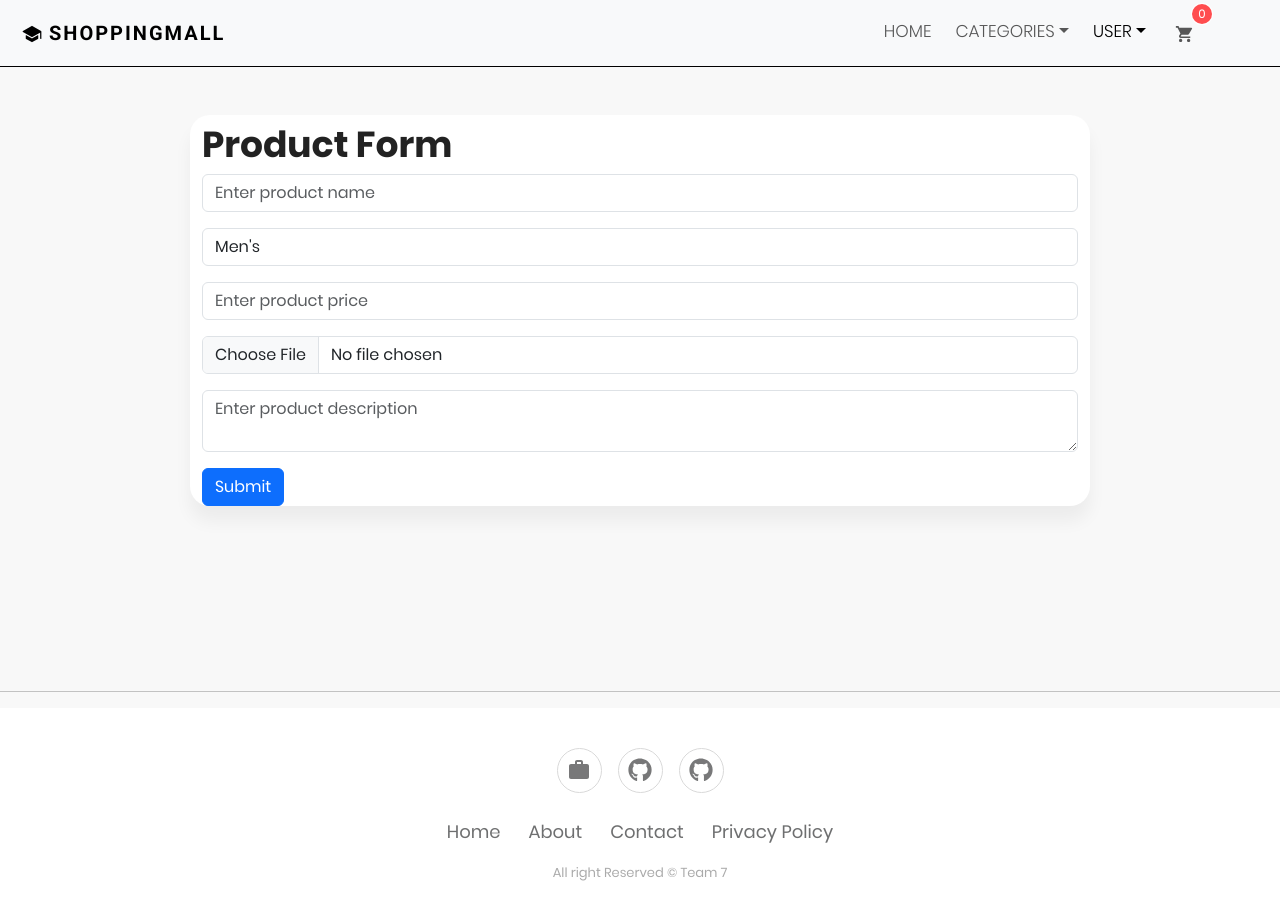
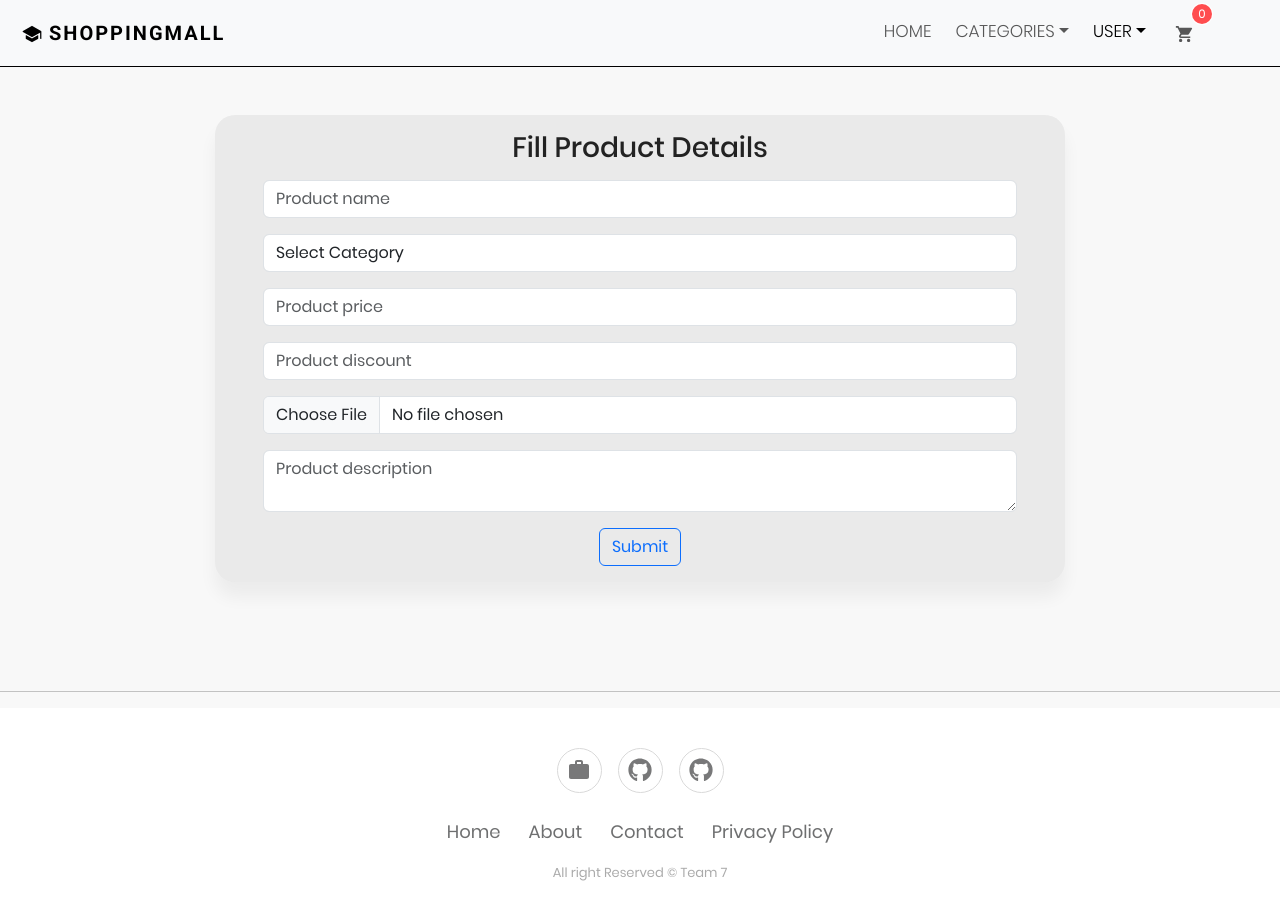
Before and after one commit to Abhi-More/ShoppingMall_front-end, a React (Vite) app in the folder shoppingmall-frontend/: page /addproduct in a window 1280 px wide. Shown: the top 920 px of the page. Built offline with nearby package versions, Linux system fonts and the light colour scheme; a web font is replaced by a local one.

Commit message:
card css fixed , distcount added ,model updated, add product flow complete

```diff
--- a/shoppingmall-frontend/src/Pages/AddProduct.jsx
+++ b/shoppingmall-frontend/src/Pages/AddProduct.jsx
@@ -1,58 +1,109 @@
 import Layout from "../Layout/Layout";
-import React, { useState } from 'react';
+import React, { useState } from "react";
+import axios from "axios";
+import toast from "react-hot-toast";
 
 const AddProduct = () => {
   const [productData, setProductData] = useState({
-    productName: '',
-    category: ['mens','womens','electronics','accessories'],
-    price: '',
-    image: '',
-    description: '',
+    name: "",
+    category: "",
+    price: "",
+    description: "",
+    image: null,
+    discount: ""
   });
 
   const handleInputChange = (e) => {
-    const { name, value } = e.target;
+    const { name, value, type } = e.target;
+
+    if (type === "file") {
+      setProductData({
+        ...productData,
+        [name]: e.target.files[0],
+      });
+    } else {
       setProductData({
         ...productData,
         [name]: value,
       });
+    }
   };
 
-  const handleSubmit = (e) => {
-    e.preventDefault();
-    console.log('Product details saved Successfully!', productData);
+  const handleSubmit = async () => {
+    console.log("Product details saved Successfully!", productData);
+
+    if (
+      (productData.name === "") |
+      (productData.price === "") |
+      (productData.image === null) |
+      (productData.description === "") |
+      (productData.discount === "")
+    )
+    {
+      toast.error("Please fill all fields");
+    }
+    else if (productData.category === "")
+    {
+      toast.error("Please Select Category");
+    }
+    else {
+      const formData = new FormData();
+      formData.append("name", productData.name);
+      formData.append("category", productData.category);
+      formData.append("price", productData.price);
+      formData.append("image", productData.image);
+      formData.append("description", productData.description);
+      formData.append("discount", productData.discount);
+      const response = await axios
+        .post("http://localhost:8080/product/addproduct", formData, {
+          headers: {
+            "Content-Type": "multipart/form-data",
+          },
+        })
+        .then((res) => {
+          if (res.status === 200) toast.success("Product Added");
+        })
+        .catch((err) => {
+          toast.error("Error in adding product");
+        });
+    }
   };
 
   return (
     <Layout>
-    <div className="container mt-5">
-      <form onSubmit={handleSubmit}>
-        <h2>Product Form</h2>
+      <div
+        className="container mt-5 py-3 px-5"
+        style={{
+          width: "850px",
+          padding: "0px 50px",
+          background: "rgb(234 234 234)",
+        }}
+      >
+        <h3 className="mb-3" style={{ textAlign: "center" }}>
+          Fill Product Details
+        </h3>
         <div className="mb-3">
-          {/* <label htmlFor="productName" className="form-label">
-            Product Name
-          </label> */}
           <input
             type="text"
             className="form-control"
-            id="productName"
-            name="productName"
-            value={productData.productName}
+            required="true"
+            id="name"
+            name="name"
+            value={productData.name}
             onChange={handleInputChange}
-            placeholder="Enter product name"
+            placeholder="Product name"
           />
         </div>
         <div className="mb-3">
-          {/* <label htmlFor="category" className="form-label">
-            Category
-          </label> */}
           <select
             className="form-control"
             id="category"
+            required="true"
             name="category"
             value={productData.category}
             onChange={handleInputChange}
           >
+            <option value="">Select Category</option>
             <option value="mens">Men's</option>
             <option value="womens">Women's</option>
             <option value="electronics">Electronics</option>
@@ -60,25 +111,31 @@ const AddProduct = () => {
           </select>
         </div>
         <div className="mb-3">
-          {/* <label htmlFor="price" className="form-label">
-            Product Price
-          </label> */}
           <input
-            type="text"
-            pattern="\d+"
+            type="number"
             title="Please enter a valid number"
             className="form-control"
             id="price"
             name="price"
+            required="true"
             value={productData.price}
             onChange={handleInputChange}
-            placeholder="Enter product price"
+            placeholder="Product price"
           />
         </div>
         <div className="mb-3">
-          {/* <label htmlFor="image" className="form-label">
-            Product Image
-          </label> */}
+          <input
+            type="number"
+            className="form-control"
+            id="discount"
+            name="discount"
+            required="true"
+            value={productData.discount}
+            onChange={handleInputChange}
+            placeholder="Product discount"
+          />
+        </div>
+        <div className="mb-3">
           <input
             type="file"
             className="form-control"
@@ -88,24 +145,28 @@ const AddProduct = () => {
           />
         </div>
         <div className="mb-3">
-          {/* <label htmlFor="description" className="form-label">
-            Product Description
-          </label> */}
           <textarea
             className="form-control"
             id="description"
             name="description"
+            required="true"
             value={productData.description}
             onChange={handleInputChange}
-            placeholder="Enter product description"
+            placeholder="Product description"
           ></textarea>
         </div>
-        <button type="submit" className="btn btn-primary">
+        <center>
+          <button
+            type="submit"
+            className="btn btn-outline-primary"
+            onClick={handleSubmit}
+          >
             Submit
           </button>
-      </form>
+        </center>
       </div>
     </Layout>
   );
 };
+
 export default AddProduct;
--- a/shoppingmall-frontend/src/Pages/CartPage.jsx
+++ b/shoppingmall-frontend/src/Pages/CartPage.jsx
@@ -89,7 +89,8 @@ const CartPage = () => {
                   </div>
                   <div className="col-md-8">
                     <p>{p.product.name}</p>
-                    <p>${p.product.price}</p>
+                    <p>&#x20B9; {p.product.price}</p>
+                    {/* <p>{p.product.description}</p> */}
                     <button
                       className="btn btn-danger"
                       onClick={() => removeCartItem(p.order.orderId)}
--- a/shoppingmall-frontend/src/Pages/Categories/Men.jsx
+++ b/shoppingmall-frontend/src/Pages/Categories/Men.jsx
@@ -112,18 +112,21 @@ const Men = () => {
           {products?.map((p) => {
             return (
               <>
-                <div className="card m-4" style={{ width: "16rem", height: "25rem" }}>
+                <div className="card m-4 p-3"
+                  style={{ width: "16rem", height: "24rem" }}>
                   <img
                     src={`http://localhost:8080/product/${p.id}/image`}
                     className="card-img-top"
                     onClick={() => showModal(p.id)}
                     alt={p.name}
-                    height={"300px"}
-                    style={{ height: "300px" }}
+                    style={{ height: "280px" }}
                   />
-                  <div className="card-body text-center">
-                    <h5 className="card-title">{p.name}</h5>
-                    <p className="card-text">Rs.{p.price}</p>
+                  <div className="card-body text-center px-2">
+                    <h5 style={{color:"#878787"}} className="card-title"><b>{p.name}</b></h5>
+                    <div><b>
+                      <p style={{float:"left", color: "black", fontSize:"16px"}} className="card-text">₹ {p.price}</p>
+                      <p style={{color: "#388e3c", float:"right", fontSize:"16px"}} className="card-text">{p.discount}% off</p></b>
+                    </div>
 
                     <Modal
                       title="Product Detail"
@@ -141,18 +144,17 @@ const Men = () => {
                             src={`http://localhost:8080/product/${selectedProduct}/image`}
                             className="img-fluid rounded"
                             alt={selectedProduct}
-                            height={"300px"}
+                            style={{ height: "300px"}}
                           />
                         </div>
                         <div className="col-md-6">
                           <div className="d-flex flex-column justify-content-between h-100 p-3">
-                            <div>
-                              <h1 className="text-center">Product Details</h1>
-                              <hr />
-                              {console.log(ProductDetail)}
-                              <h6>Name :{ProductDetail.name}</h6>
-                              <h6>Price :{ProductDetail.price}</h6>
-                              <h6>Category :{ProductDetail?.category}</h6>
+                          <div>
+                              <h2 style={{color:"#2874f0"}}>{ProductDetail.name}</h2>
+                              <p style={{fontSize:"15px", marginBottom:"-8px"}}>special price</p>
+                              <b><p style={{color:"black", fontSize:"30px"}}>&#x20B9; {ProductDetail.price} <span style={{color: "#388e3c", fontSize:"18px", marginLeft:"15px"}}>{ProductDetail.discount}% off</span></p></b>
+                              <p>Category : {ProductDetail?.category}</p>
+                              <h6>{ProductDetail.description}</h6>
                               <button
                                 className="btn btn-light ms-1 btn-outline-dark m-1"
                                 onClick={atTocart}
```
Also changed, not shown: shoppingmall-frontend/src/Pages/AddEmployee.jsx (+9 -12 lines), shoppingmall-frontend/src/Pages/Categories/Accessories.jsx (+20 -15 lines), shoppingmall-frontend/src/Pages/Categories/Electronics.jsx (+18 -14 lines), shoppingmall-frontend/src/Pages/Categories/Women.jsx (+19 -15 lines), shoppingmall-frontend/src/Pages/HomePage.jsx (+17 -16 lines). Lines whose indentation alone changed are shown as unchanged.
